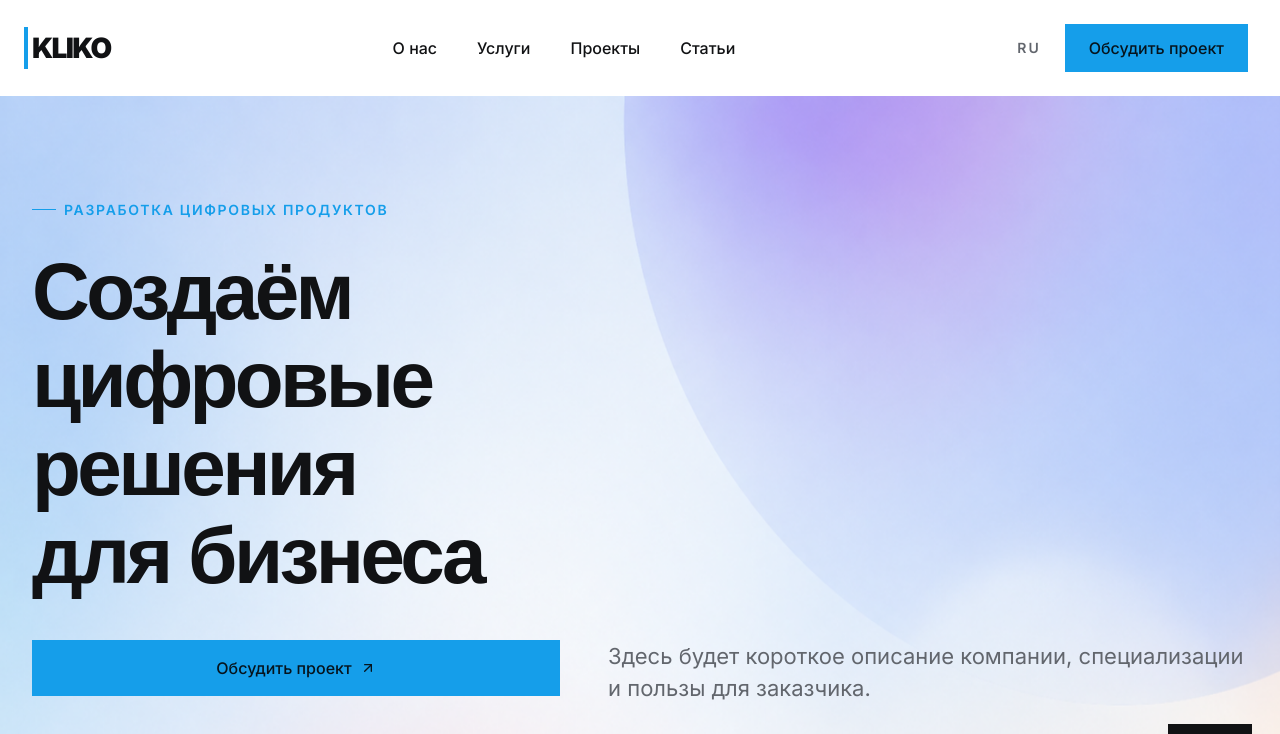
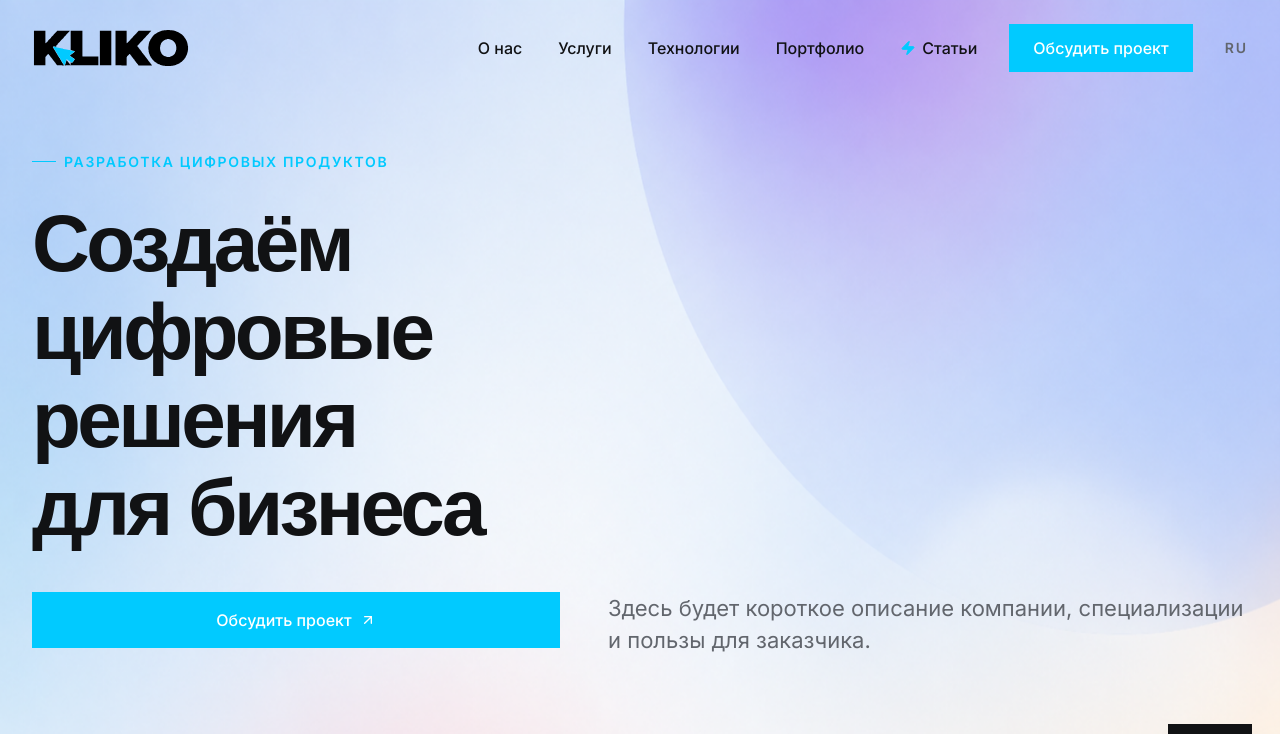
Before and after one commit to HELLISH-SATAN-666/kliko-site, a Next.js app: page / in a window 1280 px wide. Shown: the top 734 px of the page. Built offline with nearby package versions, Linux system fonts and the light colour scheme; a web font is replaced by a local one.

Commit message:
feat: обновить логотип и навигацию

```diff
--- a/src/app/contact/page.tsx
+++ b/src/app/contact/page.tsx
@@ -25,8 +25,9 @@ const nextSteps = [
 
 export default function ContactPage() {
   return (
-    <main className="section-space">
-      <div className="site-container">
+    <main className="pt-24">
+      <div className="section-space">
+        <div className="site-container">
         <Reveal>
           <section
             className="grid overflow-hidden border border-border bg-background lg:grid-cols-[minmax(0,1.65fr)_minmax(18rem,0.9fr)]"
@@ -78,6 +79,7 @@ export default function ContactPage() {
             </aside>
           </section>
         </Reveal>
+        </div>
       </div>
     </main>
   );
--- a/src/app/globals.css
+++ b/src/app/globals.css
@@ -6,8 +6,8 @@
   --foreground: #111214;
   --card: #ffffff;
   --card-foreground: #111214;
-  --primary: #159eea;
-  --primary-foreground: #06141d;
+  --primary: #01caff;
+  --primary-foreground: #ffffff;
   --muted: #f4f5f7;
   --muted-foreground: #62666d;
   --border: #dfe2e6;
--- a/src/app/page.tsx
+++ b/src/app/page.tsx
@@ -77,7 +77,7 @@ export default function HomePage() {
   return (
     <main>
       <section className="hero-background">
-        <div className="site-container flex min-h-[calc(100svh-96px)] flex-col justify-center py-16 md:py-24">
+        <div className="site-container flex min-h-svh flex-col justify-center pb-20 pt-32 md:pb-24 md:pt-36">
           <Reveal>
             <p className="eyebrow mb-7 text-primary">Разработка цифровых продуктов</p>
             <h1 className="display-title">Создаём цифровые решения для бизнеса</h1>
--- a/src/components/inner-page.tsx
+++ b/src/components/inner-page.tsx
@@ -49,7 +49,7 @@ export function InnerPage({
     "Расскажите о будущем проекте. Детали, сроки и формат работы будут согласованы после знакомства.",
 }: InnerPageProps) {
   return (
-    <main>
+    <main className="pt-24">
       <section className="bg-background">
         <div className="site-container grid gap-12 py-20 md:py-24 lg:min-h-[520px] lg:grid-cols-[minmax(0,1.35fr)_minmax(280px,0.65fr)] lg:items-end lg:py-28">
           <div>
--- a/src/components/site-footer.tsx
+++ b/src/components/site-footer.tsx
@@ -1,3 +1,4 @@
+import Image from "next/image";
 import Link from "next/link";
 
 const footerGroups = [
@@ -32,9 +33,14 @@ export function SiteFooter() {
     <footer className="bg-[#252525] text-white">
       <div className="site-container grid gap-12 py-16 md:grid-cols-[1.2fr_2fr] md:py-20">
         <div>
-          <div className="relative inline-block text-2xl font-black tracking-[-0.06em]">
-            <span className="absolute -left-2 top-0 h-full w-1 bg-primary" />
-            KLIKO
+          <div className="inline-flex bg-white px-3 py-2">
+            <Image
+              src="/kliko-logo.svg"
+              alt="KLIKO"
+              width={525}
+              height={135}
+              className="h-auto w-[170px]"
+            />
           </div>
           <p className="body-copy mt-6 max-w-lg text-white/55">
             Каркас описания компании. Финальный текст будет добавлен на этапе наполнения.
--- a/src/components/site-header.tsx
+++ b/src/components/site-header.tsx
@@ -1,7 +1,14 @@
 "use client";
 
-import { AnimatePresence, motion, useReducedMotion } from "motion/react";
-import { Menu, X } from "lucide-react";
+import {
+  AnimatePresence,
+  motion,
+  useMotionValueEvent,
+  useReducedMotion,
+  useScroll,
+} from "motion/react";
+import { Menu, X, Zap } from "lucide-react";
+import Image from "next/image";
 import Link from "next/link";
 import { usePathname } from "next/navigation";
 import { useState } from "react";
@@ -12,48 +19,81 @@ import { cn } from "@/lib/utils";
 const navigation = [
   { href: "/about", label: "О нас" },
   { href: "/services", label: "Услуги" },
-  { href: "/projects", label: "Проекты" },
-  { href: "/articles", label: "Статьи" },
+  { href: "/#technologies", label: "Технологии" },
+  { href: "/projects", label: "Портфолио" },
+  { href: "/articles", label: "Статьи", icon: "bolt" },
 ];
 
 export function SiteHeader() {
   const pathname = usePathname();
   const reduceMotion = useReducedMotion();
+  const { scrollY } = useScroll();
   const [isOpen, setIsOpen] = useState(false);
+  const [isScrolled, setIsScrolled] = useState(false);
+
+  useMotionValueEvent(scrollY, "change", (latest) => {
+    const nextState = latest > 24;
+    setIsScrolled((currentState) =>
+      currentState === nextState ? currentState : nextState,
+    );
+  });
 
   return (
-    <header className="sticky top-0 z-50 bg-background/95 backdrop-blur-sm">
+    <header
+      className={cn(
+        "fixed inset-x-0 top-0 z-50 transition-[background-color,box-shadow,backdrop-filter] duration-300",
+        isScrolled
+          ? "bg-[rgba(235,238,241,0.78)] shadow-[0_1px_0_rgba(17,18,20,0.06)] backdrop-blur-xl backdrop-saturate-150"
+          : "bg-transparent backdrop-blur-none",
+      )}
+      data-state={isScrolled ? "scrolled" : "top"}
+    >
       <div className="header-container flex h-24 items-center justify-between gap-10">
         <Link
           href="/"
-          className="focus-ring relative text-[28px] font-black tracking-[-0.06em]"
+          className="focus-ring block shrink-0"
           aria-label="KLIKO — на главную"
         >
-          <span className="absolute -left-2 top-0 h-full w-1 bg-primary" />
-          KLIKO
+          <Image
+            src="/kliko-logo.svg"
+            alt="KLIKO"
+            width={525}
+            height={135}
+            priority
+            className="h-auto w-[158px]"
+          />
         </Link>
 
-        <nav className="hidden items-center gap-10 lg:flex" aria-label="Основная навигация">
+        <div className="ml-auto hidden items-center gap-8 lg:flex">
+          <nav className="flex items-center gap-9" aria-label="Основная навигация">
             {navigation.map((item) => (
               <Link
                 key={item.href}
                 href={item.href}
                 aria-current={pathname === item.href ? "page" : undefined}
                 className={cn(
-                "nav-type focus-ring transition-colors hover:text-primary",
+                  "nav-type focus-ring flex items-center gap-1.5 transition-colors hover:text-primary",
                   pathname === item.href ? "text-primary" : "text-foreground",
                 )}
               >
+                {item.icon === "bolt" ? (
+                  <Zap
+                    className="size-4 fill-primary text-primary"
+                    strokeWidth={1.5}
+                    aria-hidden="true"
+                  />
+                ) : null}
                 {item.label}
               </Link>
             ))}
           </nav>
 
-        <div className="hidden items-center gap-6 lg:flex">
-          <span className="top-nav-type font-semibold tracking-[0.14em] text-muted-foreground">RU</span>
           <Button asChild>
             <Link href="/contact">Обсудить проект</Link>
           </Button>
+          <span className="top-nav-type font-semibold tracking-[0.14em] text-muted-foreground">
+            RU
+          </span>
         </div>
 
         <button
@@ -72,7 +112,7 @@ export function SiteHeader() {
         {isOpen ? (
           <motion.div
             id="mobile-navigation"
-            className="absolute inset-x-0 top-24 bg-background lg:hidden"
+            className="absolute inset-x-0 top-24 bg-[rgba(235,238,241,0.92)] shadow-[0_1px_0_rgba(17,18,20,0.08)] backdrop-blur-xl lg:hidden"
             initial={reduceMotion ? false : { opacity: 0, y: -12 }}
             animate={{ opacity: 1, y: 0 }}
             exit={reduceMotion ? { opacity: 0 } : { opacity: 0, y: -12 }}
@@ -83,17 +123,29 @@ export function SiteHeader() {
                 <Link
                   key={item.href}
                   href={item.href}
-                  className="focus-ring border-b border-border py-4 text-xl font-bold"
+                  className="focus-ring flex items-center gap-2 border-b border-border py-4 text-xl font-bold"
                   onClick={() => setIsOpen(false)}
                 >
+                  {item.icon === "bolt" ? (
+                    <Zap
+                      className="size-4 fill-primary text-primary"
+                      strokeWidth={1.5}
+                      aria-hidden="true"
+                    />
+                  ) : null}
                   {item.label}
                 </Link>
               ))}
-              <Button asChild className="mt-5 w-full">
+              <div className="mt-5 flex items-center gap-5">
+                <Button asChild className="flex-1">
                   <Link href="/contact" onClick={() => setIsOpen(false)}>
                     Обсудить проект
                   </Link>
                 </Button>
+                <span className="top-nav-type font-semibold tracking-[0.14em] text-muted-foreground">
+                  RU
+                </span>
+              </div>
             </nav>
           </motion.div>
         ) : null}
```
Also changed, not shown: public/kliko-logo.svg (added). Lines whose indentation alone changed are shown as unchanged.
